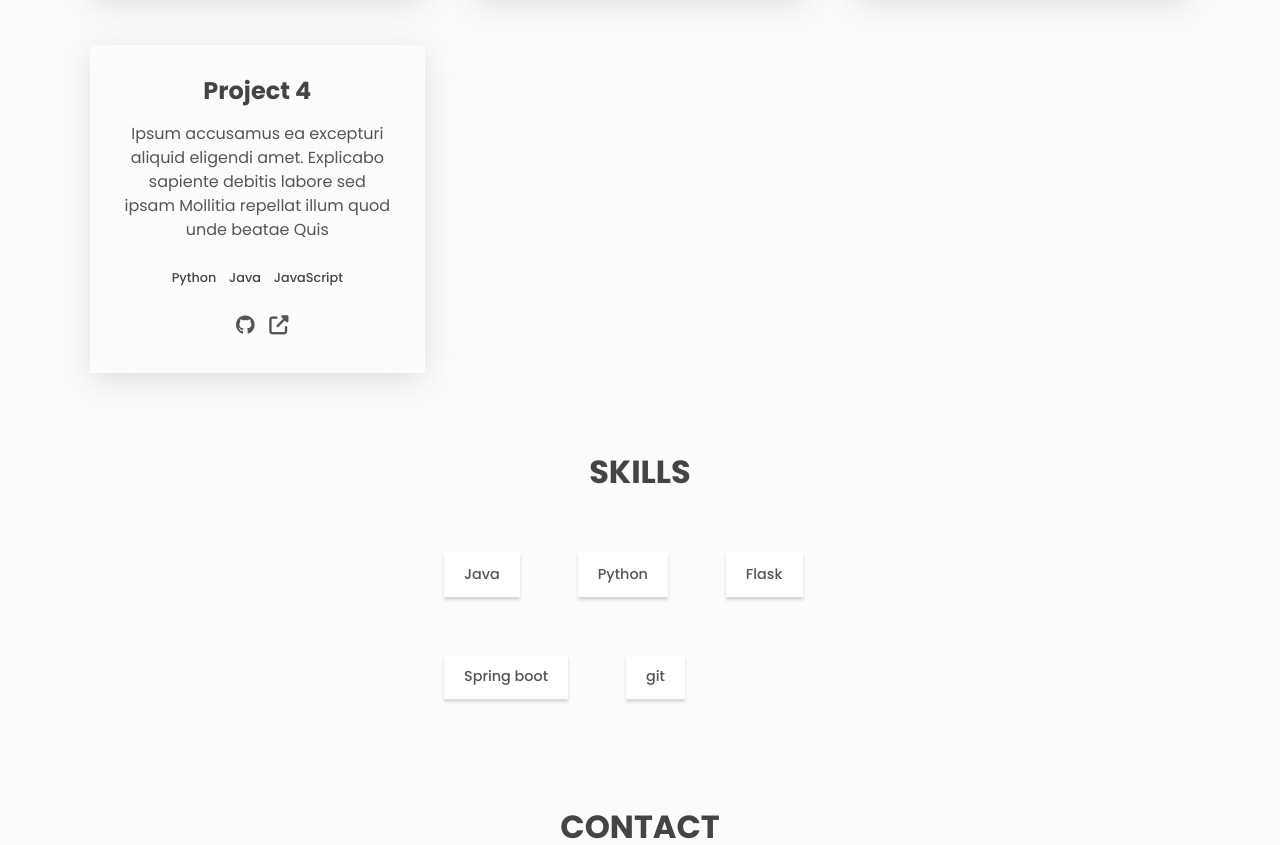
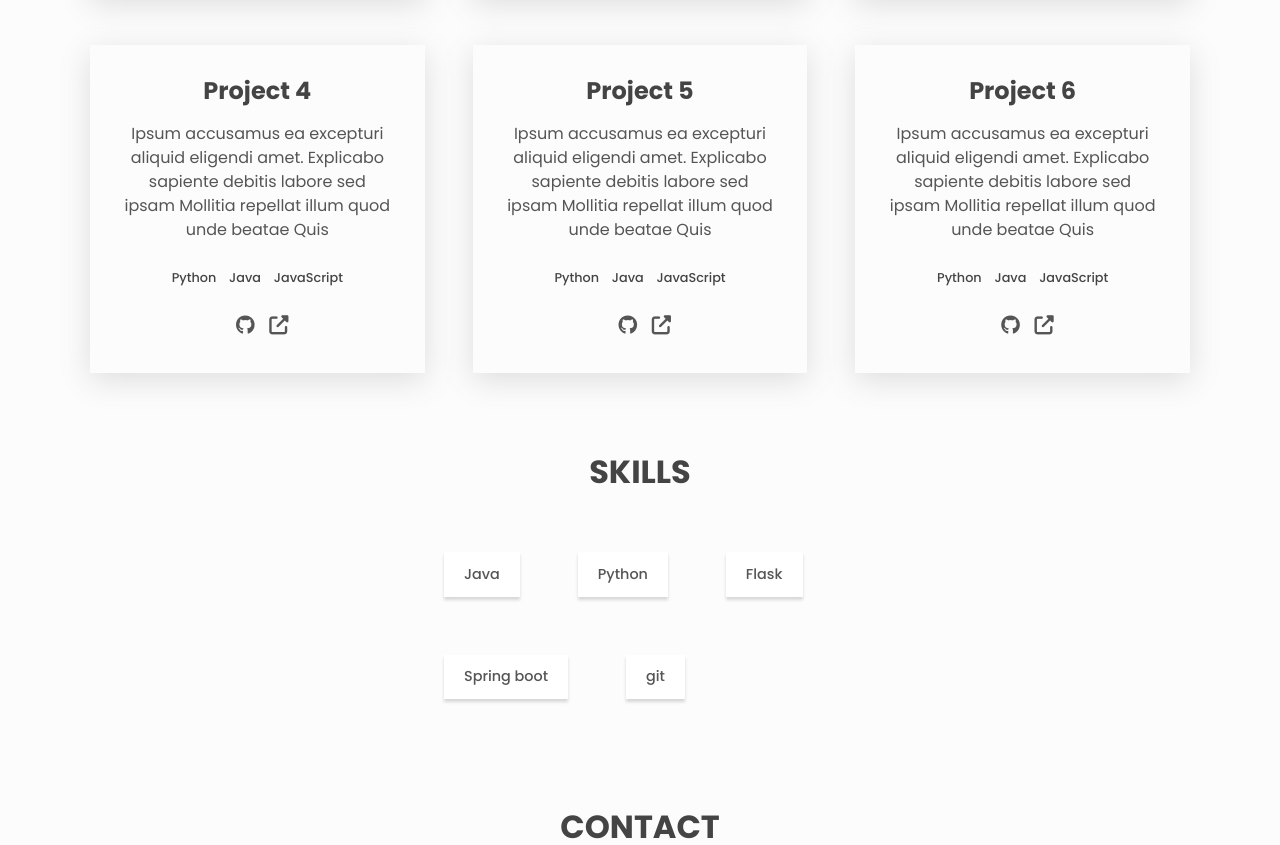
Before and after one commit to selinnen/cubstart, a plain HTML site: page hw1/index.html in a window 1280 px wide. Shown: the part 1016-1861 px from the top of the page. Drawn offline with Linux system fonts and the light colour scheme.

Commit message:
HW1 Finished

```diff
--- a/hw1/index.html
+++ b/hw1/index.html
@@ -19,7 +19,7 @@
   <header class="header center">
     <!-- BEGIN PART 2 -->
     <h3>
-      <a href="/">SW</a>
+      <a href="./">SW</a>
     </h3>
     <!-- END PART 2 -->
     <nav class="nav center">
@@ -43,7 +43,9 @@
 
       <!--
         5.1: What does this button tag correspond to on the site?
-        This corresponds to the moon in the header. When toggled, it will change the theme to dark mode, and when toggled again, it will change to day mode again.
+
+        This corresponds to the moon in the header. When toggled, it will change the theme to dark mode,
+        and when toggled again, it will change to day mode again.
 
       -->
 
@@ -57,6 +59,9 @@
         make it so that this button appears on screen?
         Hint: remember what @media (max-width: 600px) means.
 
+        @media (max-width: 600px) means that it will only be displayed if the screen is within 600px in width,
+        So in this case, the rule for display:none is the default, that the hamburger does not appear, but
+        when the screen is minimized within 600px in width, it will show up the hamburger.
 
        -->
 
@@ -174,6 +179,48 @@
             <i aria-hidden="true" class="fas fa-external-link-alt"></i>
           </a>
         </div>
+
+        <div class="project">
+          <h3>Project 5</h3>
+          <p class="project__description">
+            Ipsum accusamus ea excepturi aliquid eligendi amet. Explicabo
+            sapiente debitis labore sed ipsam Mollitia repellat illum quod
+            unde beatae Quis
+          </p>
+          <ul class="project__stack">
+            <li class="project__stack-item">Python</li>
+            <li class="project__stack-item">Java</li>
+            <li class="project__stack-item">JavaScript</li>
+          </ul>
+
+          <a href="https://github.com" aria-label="source code" class="link link--icon">
+            <i aria-hidden="true" class="fab fa-github"></i>
+          </a>
+          <a href="https://example.com" aria-label="live preview" class="link link--icon">
+            <i aria-hidden="true" class="fas fa-external-link-alt"></i>
+          </a>
+        </div>
+
+        <div class="project">
+          <h3>Project 6</h3>
+          <p class="project__description">
+            Ipsum accusamus ea excepturi aliquid eligendi amet. Explicabo
+            sapiente debitis labore sed ipsam Mollitia repellat illum quod
+            unde beatae Quis
+          </p>
+          <ul class="project__stack">
+            <li class="project__stack-item">Python</li>
+            <li class="project__stack-item">Java</li>
+            <li class="project__stack-item">JavaScript</li>
+          </ul>
+
+          <a href="https://github.com" aria-label="source code" class="link link--icon">
+            <i aria-hidden="true" class="fab fa-github"></i>
+          </a>
+          <a href="https://example.com" aria-label="live preview" class="link link--icon">
+            <i aria-hidden="true" class="fas fa-external-link-alt"></i>
+          </a>
+        </div>
         <!-- END PART 8 -->
       </div>
     </section>
@@ -193,7 +240,7 @@
     </section>
     <section class="section contact center" id="contact">
       <h2 class="section__title">Contact</h2>
-      <a href="mailto:youremail@gmail.com">
+      <a href="mailto:selinawu0314@gmail.com">
         <span class="btn btn--outline">Email me</span>
       </a>
     </section>
@@ -201,9 +248,10 @@
 
   <footer class="footer">
     <!-- BEGIN PART 12 -->
-    <a href="/" class="link footer__link">
+    <a href="./" class="link footer__link">
       Created By Selina Wu in 2022
     </a>
+    <!-- <p class="about__desc center">I'm super bored, so if you are seeing this, please email me</h3> -->
     <!-- END PART 12 -->
   </footer>
 
--- a/hw1/styles.css
+++ b/hw1/styles.css
@@ -414,9 +414,7 @@ main {
 
   .nav__hamburger {
     display: flex;
-    /* margin-left: 0.8em; */
-    margin-left: 20em;
-    width: 1em;
+    margin-left: 5em;
   }
 
   .about {
@@ -429,7 +427,7 @@ main {
     margin-top: 3em;
   }
 
-  .scroll-container {
-    display: none;
+  .footer:focus {
+    transition: pink 2s ease-out
   }
 }
```
